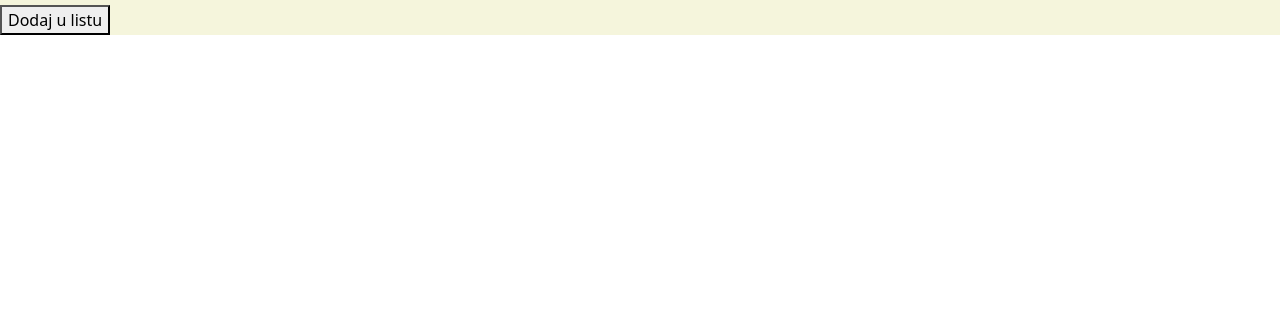
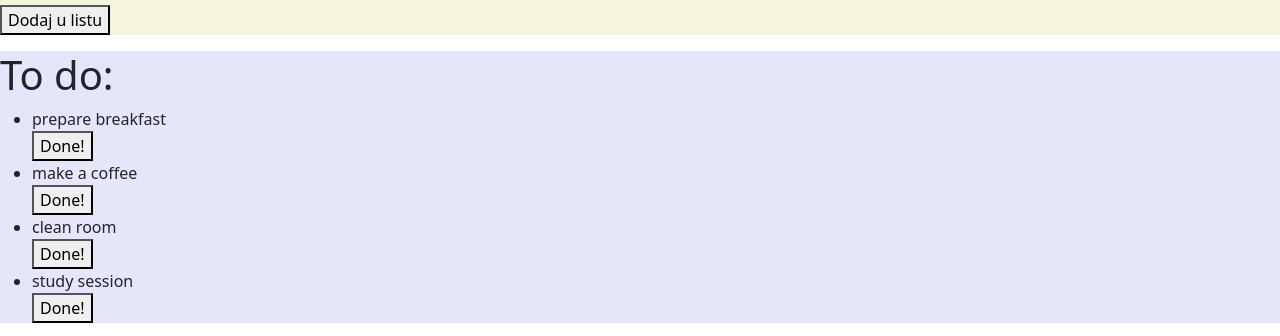
Before and after one commit to MirjanaPanic/learning-app, a React (Create React App) app: page / in a window 1280 px wide. Shown: the part 3477-3813 px from the top of the page. Before the commit the page ends 3528 px from the top, so only its background shows below. Built offline with nearby package versions, Linux system fonts and the light colour scheme.

Commit message:
array state remove

```diff
--- a/src/components/ArraysState.jsx
+++ b/src/components/ArraysState.jsx
@@ -26,3 +26,38 @@ export default function ArrayAdd() {
     </div>
   );
 }
+
+export function ArrayRemove() {
+  let todo = [
+    { id: 1, task: "prepare breakfast" },
+    { id: 2, task: "make a coffee" },
+    { id: 3, task: "clean room" },
+    { id: 4, task: "study session" },
+  ];
+
+  const [tasks, setTasks] = useState(todo);
+
+  return (
+    <div style={{ backgroundColor: "lavender" }}>
+      <h1> To do: </h1>
+      <ul>
+        {tasks.map((t) => (
+          <>
+            <li key={t.id}> {t.task}</li>
+            <button
+              onClick={() => {
+                //imam t.id i t.task dostupno, uhvacen task koji je kliknut i treba da se obrise
+                let unfinished = tasks.filter((td) => td.id !== t.id);
+                console.log(unfinished);
+                setTasks(unfinished);
+              }}
+            >
+              {" "}
+              Done!{" "}
+            </button>
+          </>
+        ))}
+      </ul>
+    </div>
+  );
+}
--- a/src/index.js
+++ b/src/index.js
@@ -19,6 +19,7 @@ import FuncSet from "./components/FunctionalSet";
 import SpreadObj from "./components/ObjectsState";
 import Immer from "./components/Immer";
 import ArrayAdd from "./components/ArraysState";
+import { ArrayRemove } from "./components/ArraysState";
 
 //React ovde u root div u index.html renderuje sve ostalo, sve ove komponente koje se pozivaju u okviru render() funkcije.
 //INITIAL RENDER
@@ -45,6 +46,7 @@ root.render(
     <SpreadObj />
     <Immer />
     <ArrayAdd />
+    <ArrayRemove />
   </>
   //</React.StrictMode>
 );
```
